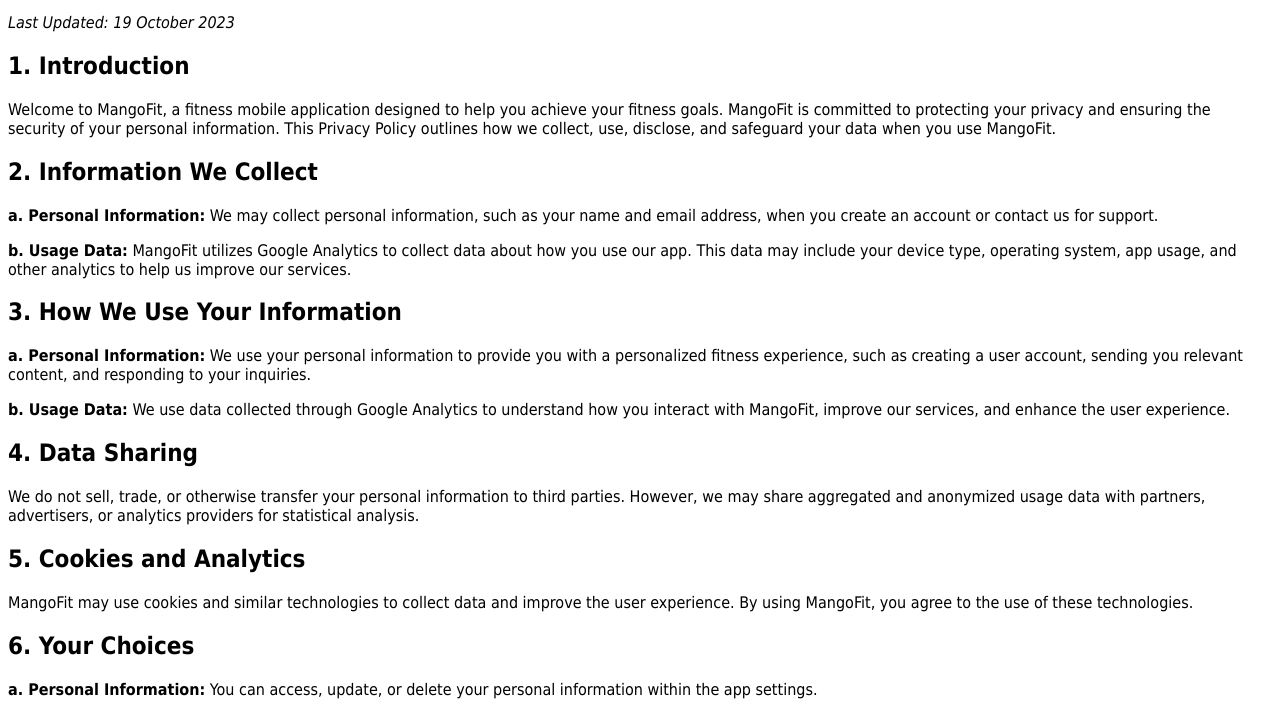
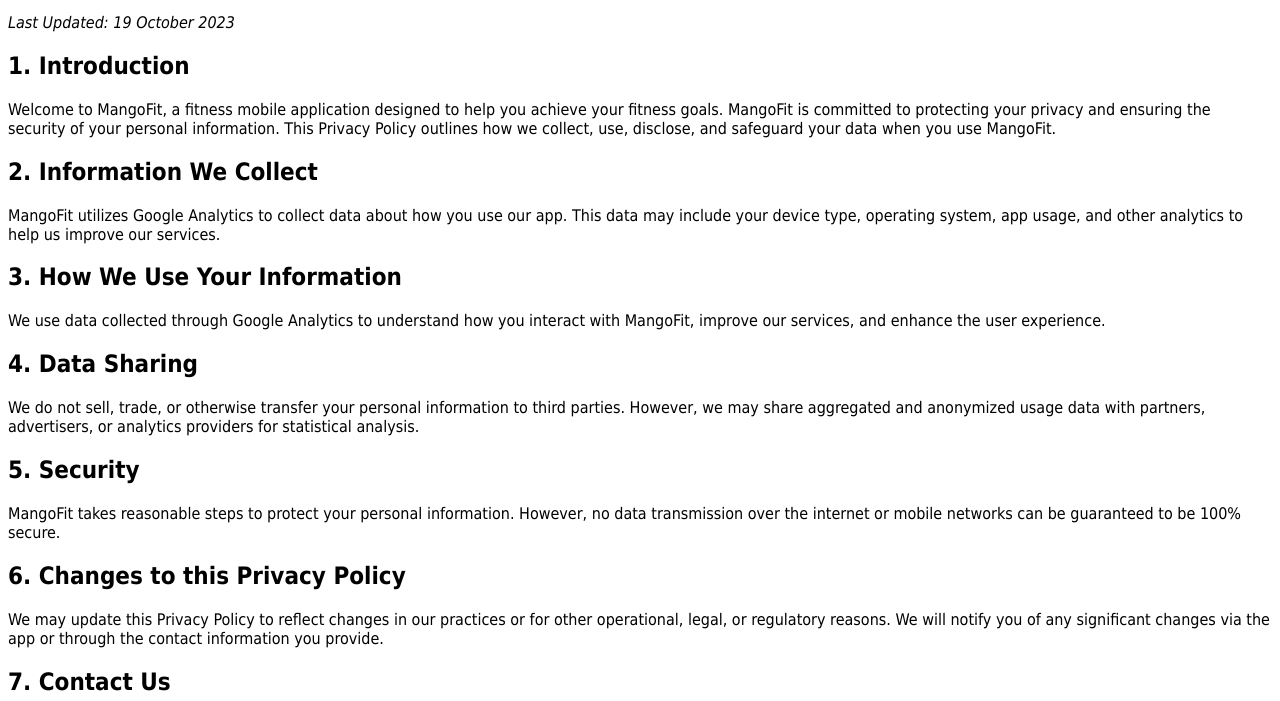
Before and after one commit to coachmeapp/coachmeapp.github.io, a plain HTML site: page terms/mangofitprivacypolicy.html in a window 1280 px wide. Shown: the part 103-804 px from the top of the page. Drawn offline with Linux system fonts and the light colour scheme.

Commit message:
Update mangofitprivacypolicy.html
Remove unnecessary sections

```diff
--- a/terms/mangofitprivacypolicy.html
+++ b/terms/mangofitprivacypolicy.html
@@ -19,30 +19,21 @@
   <p>Welcome to MangoFit, a fitness mobile application designed to help you achieve your fitness goals. MangoFit is committed to protecting your privacy and ensuring the security of your personal information. This Privacy Policy outlines how we collect, use, disclose, and safeguard your data when you use MangoFit.</p>
 
   <h2>2. Information We Collect</h2>
-  <p><strong>a. Personal Information:</strong> We may collect personal information, such as your name and email address, when you create an account or contact us for support.</p>
-  <p><strong>b. Usage Data:</strong> MangoFit utilizes Google Analytics to collect data about how you use our app. This data may include your device type, operating system, app usage, and other analytics to help us improve our services.</p>
+  <p>MangoFit utilizes Google Analytics to collect data about how you use our app. This data may include your device type, operating system, app usage, and other analytics to help us improve our services.</p>
 
   <h2>3. How We Use Your Information</h2>
-  <p><strong>a. Personal Information:</strong> We use your personal information to provide you with a personalized fitness experience, such as creating a user account, sending you relevant content, and responding to your inquiries.</p>
-  <p><strong>b. Usage Data:</strong> We use data collected through Google Analytics to understand how you interact with MangoFit, improve our services, and enhance the user experience.</p>
+  <p>We use data collected through Google Analytics to understand how you interact with MangoFit, improve our services, and enhance the user experience.</p>
 
   <h2>4. Data Sharing</h2>
   <p>We do not sell, trade, or otherwise transfer your personal information to third parties. However, we may share aggregated and anonymized usage data with partners, advertisers, or analytics providers for statistical analysis.</p>
 
-  <h2>5. Cookies and Analytics</h2>
-  <p>MangoFit may use cookies and similar technologies to collect data and improve the user experience. By using MangoFit, you agree to the use of these technologies.</p>
-
-  <h2>6. Your Choices</h2>
-  <p><strong>a. Personal Information:</strong> You can access, update, or delete your personal information within the app settings.</p>
-  <p><strong>b. Opt-Out of Analytics:</strong> You may opt out of Google Analytics by adjusting your settings within the app or by visiting Google's Analytics Opt-Out page.</p>
-
-  <h2>7. Security</h2>
+  <h2>5. Security</h2>
   <p>MangoFit takes reasonable steps to protect your personal information. However, no data transmission over the internet or mobile networks can be guaranteed to be 100% secure.</p>
 
-  <h2>8. Changes to this Privacy Policy</h2>
+  <h2>6. Changes to this Privacy Policy</h2>
   <p>We may update this Privacy Policy to reflect changes in our practices or for other operational, legal, or regulatory reasons. We will notify you of any significant changes via the app or through the contact information you provide.</p>
 
-  <h2>9. Contact Us</h2>
+  <h2>7. Contact Us</h2>
   <p>If you have any questions or concerns regarding this Privacy Policy or MangoFit's privacy practices, please contact us at rafaelekol [@] mail.ru.</p>
 
   <p>Thank you for choosing MangoFit!</p>
```
